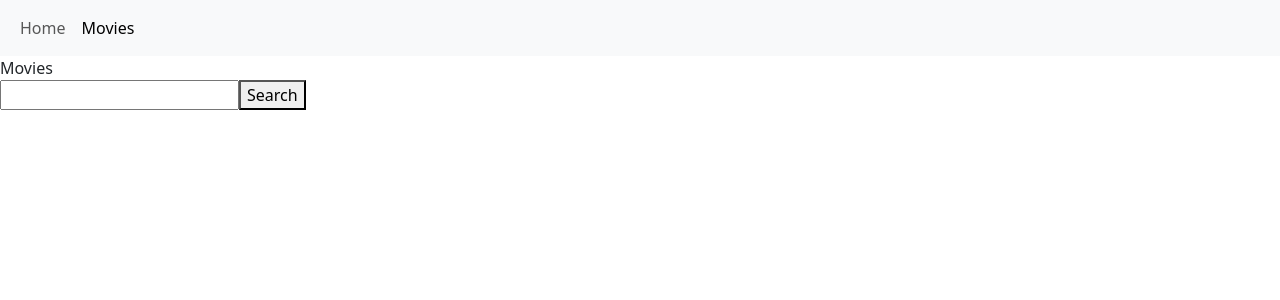
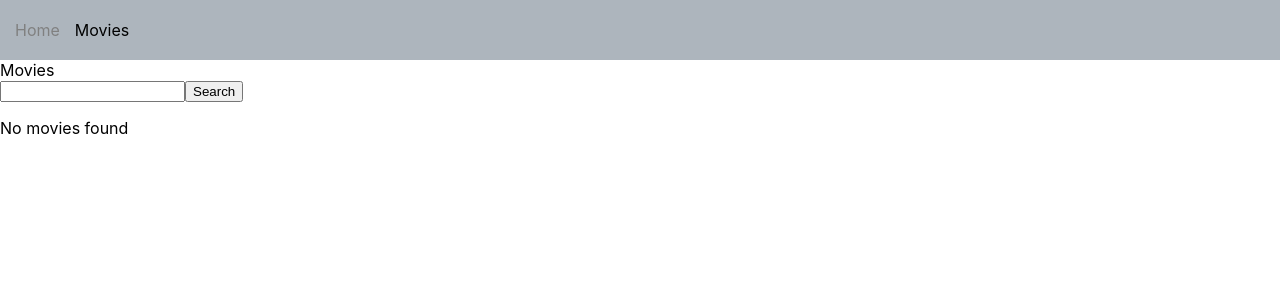
Before and after one commit to MMAKS999/goit-react-hw-05-movies, a React (Create React App) app: page /goit-react-hw-05-movies/movies in a window 1280 px wide. Shown: the top 300 px of the page. Built offline with nearby package versions, Linux system fonts and the light colour scheme; no server answers.

Commit message:
changes made by the mentor
Зроблені власні стилі під хедер

```diff
--- a/package.json
+++ b/package.json
@@ -8,7 +8,6 @@
     "@testing-library/react": "^12.1.4",
     "@testing-library/user-event": "^13.5.0",
     "axios": "^1.4.0",
-    "bootstrap": "^5.3.0",
     "prop-types": "^15.8.1",
     "react": "^18.1.0",
     "react-dom": "^18.1.0",
--- a/src/components/App.jsx
+++ b/src/components/App.jsx
@@ -2,12 +2,14 @@ import { Routes, Route } from 'react-router-dom';
 import { lazy } from 'react';
 import { getMoviesApi } from '../services/getMoviesApi';
 import Layout from './Layout/Layout';
-import Cast from './infoFilm/Cast';
-import Reviews from './infoFilm/Reviews';
+// import Cast from './infoFilm/Cast';
+// import Reviews from './infoFilm/Reviews';
 
 const Home = lazy(() => import('../pages/Home'));
-const FilmInfo = lazy(() => import('../pages/FilmInfo'));
+const FilmInfo = lazy(() => import('../pages/MovieDetails'));
 const Movies = lazy(() => import('../pages/Movies'));
+const Cast = lazy(() => import('./infoFilm/Cast'));
+const Reviews = lazy(() => import('./infoFilm/Reviews'));
 
 
 export const App = () => {
@@ -17,6 +19,7 @@ export const App = () => {
       <Routes>
         <Route path="/" element={<Layout />}>
           <Route index element={<Home />} />
+          <Route path="*" element={<Home />} />
           <Route path="movies" element={<Movies />} />
           <Route path="movies/:id" element={<FilmInfo />}>
             <Route path="cast" element={<Cast />} />
--- a/src/components/Header/Header.jsx
+++ b/src/components/Header/Header.jsx
@@ -1,19 +1,17 @@
 import { NavLink } from 'react-router-dom';
-
+import './Header.css';
 
 const Header = () => {
   return (
-    <nav className="navbar  navbar-expand-lg bg-body-tertiary">
-      <div className="container-fluid">
-        <div className="collapse navbar-collapse" id="navbarNavAltMarkup">
-          <div className="navbar-nav">
-            <NavLink className="nav-link " aria-current="page" to="/">
-              Home
-            </NavLink>
-            <NavLink className="nav-link" to="/movies">
-              Movies
-            </NavLink>
-          </div>
+    <nav className="navbarr">
+      <div className="navbarlink">
+        <div className="navbarnav">
+          <NavLink className="navlink " aria-current="page" to="/">
+            Home
+          </NavLink>
+          <NavLink className="navlink" to="/movies">
+            Movies
+          </NavLink>
         </div>
       </div>
     </nav>
--- a/src/components/Layout/Layout.jsx
+++ b/src/components/Layout/Layout.jsx
@@ -1,30 +1,15 @@
 import React from 'react';
-// import Header from '../header/Header';
+import Header from '../header/Header';
 import { Suspense } from 'react';
 import { Outlet } from 'react-router-dom';
-import { NavLink } from 'react-router-dom';
 const Layout = () => {
   return (
     <>
-      {/* <Header /> */}
-      <nav className="navbar  navbar-expand-lg bg-body-tertiary">
-        <div className="container-fluid">
-          <div className="collapse navbar-collapse" id="navbarNavAltMarkup">
-            <div className="navbar-nav">
-              <NavLink className="nav-link " aria-current="page" to="/">
-                Home
-              </NavLink>
-              <NavLink className="nav-link" to="/movies">
-                Movies
-              </NavLink>
-            </div>
-          </div>
-        </div>
-      </nav>
+      <Header />
       <Suspense fallback={<div>Loading...</div>}>
         <Outlet />
       </Suspense>
-    </>
+     </>
   );
 };
 
--- a/src/components/MovieList/MovieList.jsx
+++ b/src/components/MovieList/MovieList.jsx
@@ -3,7 +3,6 @@ import PropTypes from 'prop-types';
 
 export const MovieList = ({ movies }) => {
   const location = useLocation();
-  // console.log(movies);
   return (
     <ul className="trendingFilms">
       {movies.map(({ original_title, id }) => (
@@ -19,5 +18,10 @@ export const MovieList = ({ movies }) => {
 };
 
 MovieList.propTypes = {
-  movies: PropTypes.array.isRequired,
+  movies: PropTypes.arrayOf(
+    PropTypes.shape({
+      id: PropTypes.number,
+      original_title: PropTypes.string,
+    })
+  ).isRequired,
 };
--- /dev/null
+++ b/src/components/header/Header.css
@@ -0,0 +1,27 @@
+.navbarr{
+  height: 60px;
+  background-color: #adb5bd;
+
+  display: flex;
+  align-items: center;
+}
+
+.navbar-link{
+  display: flex;
+  flex-wrap: inherit;
+  align-items: center;
+  justify-content: space-between;
+}
+.navlink{
+  padding-left: 15px;
+  text-decoration: none;
+  color:grey;
+}
+.navlink:hover {
+  padding-left: 15px;
+  text-decoration: none;
+  color:yellow;
+}
+.active {
+ color:black;
+}
--- a/src/index.js
+++ b/src/index.js
@@ -3,7 +3,6 @@ import ReactDOM from 'react-dom/client';
 import { App } from 'components/App';
 import './index.css';
 import { BrowserRouter } from 'react-router-dom';
-import '../node_modules/bootstrap/dist/css/bootstrap.css';
 
 
 ReactDOM.createRoot(document.getElementById('root')).render(
--- a/src/pages/FilmInfo.jsx
+++ b/src/pages/MovieDetails.jsx
@@ -7,7 +7,6 @@ const FilmInfo = () => {
   const [infoMovie, setInfoMovie] = useState({});
   const { id } = useParams();
   const location = useLocation();
-  const [loading, setLoading] = useState(true);
   const [error, setError] = useState(null);
   const [isLoading, setIsLoading] = useState(false);
 
@@ -17,14 +16,11 @@ const FilmInfo = () => {
     const getInfoMovieApi = async () => {
       try {
         setIsLoading(true);
-        setLoading(true);
         const data = await infoMovieApi(id);
         setInfoMovie(data);
       } catch (error) {
         setError(error);
-        setLoading(false);
       } finally {
-        setLoading(false);
         setIsLoading(false);
       }
     };
@@ -47,7 +43,7 @@ const FilmInfo = () => {
       <Link to={backLinkLocationRef.current}> Go back</Link>
       {isLoading && <p>Loading...</p>}
       {error && <p>Oops.. Somesing went wrong...</p>}
-      {!loading && infoMovie && (
+      {!isLoading && infoMovie && (
         <div>
           <div>
             <img
--- a/src/pages/Movies.jsx
+++ b/src/pages/Movies.jsx
@@ -7,7 +7,6 @@ import { MovieList } from '../components/MovieList/MovieList';
 const Movies = () => {
   const [searchParams, setSearchParams] = useSearchParams();
   const [searchMovies, setSearchMovies] = useState();
-  const [loading, setLoading] = useState(true);
   const [error, setError] = useState(null);
   const [isLoading, setIsLoading] = useState(false);
 
@@ -19,7 +18,7 @@ const Movies = () => {
     if (value === '') {
       return setSearchParams({}); //прибираємо параметр в URL
     }
-    setSearchParams({ query: ev.target.elements.search.value });
+    setSearchParams({ query: ev.target.elements.search.value.trim()});
 
     ev.target.reset();
   };
@@ -33,10 +32,8 @@ const Movies = () => {
         setIsLoading(true);
         const { results } = await searchMoviesApi(query);
         setSearchMovies(results);
-        setLoading(false);
       } catch (error) {
         setError(error);
-        setLoading(false);
       } finally {
         setIsLoading(false);
       }
@@ -56,7 +53,7 @@ const Movies = () => {
       {searchMovies && searchMovies.length > 0 ? (
         <MovieList movies={searchMovies} />
       ) : (
-        !loading && <p>No movies found</p>
+        !isLoading && <p>No movies found</p>
       )}
     </>
   );
```
Also changed, not shown: 1 other file (tests, documents, lock files or other folders).
